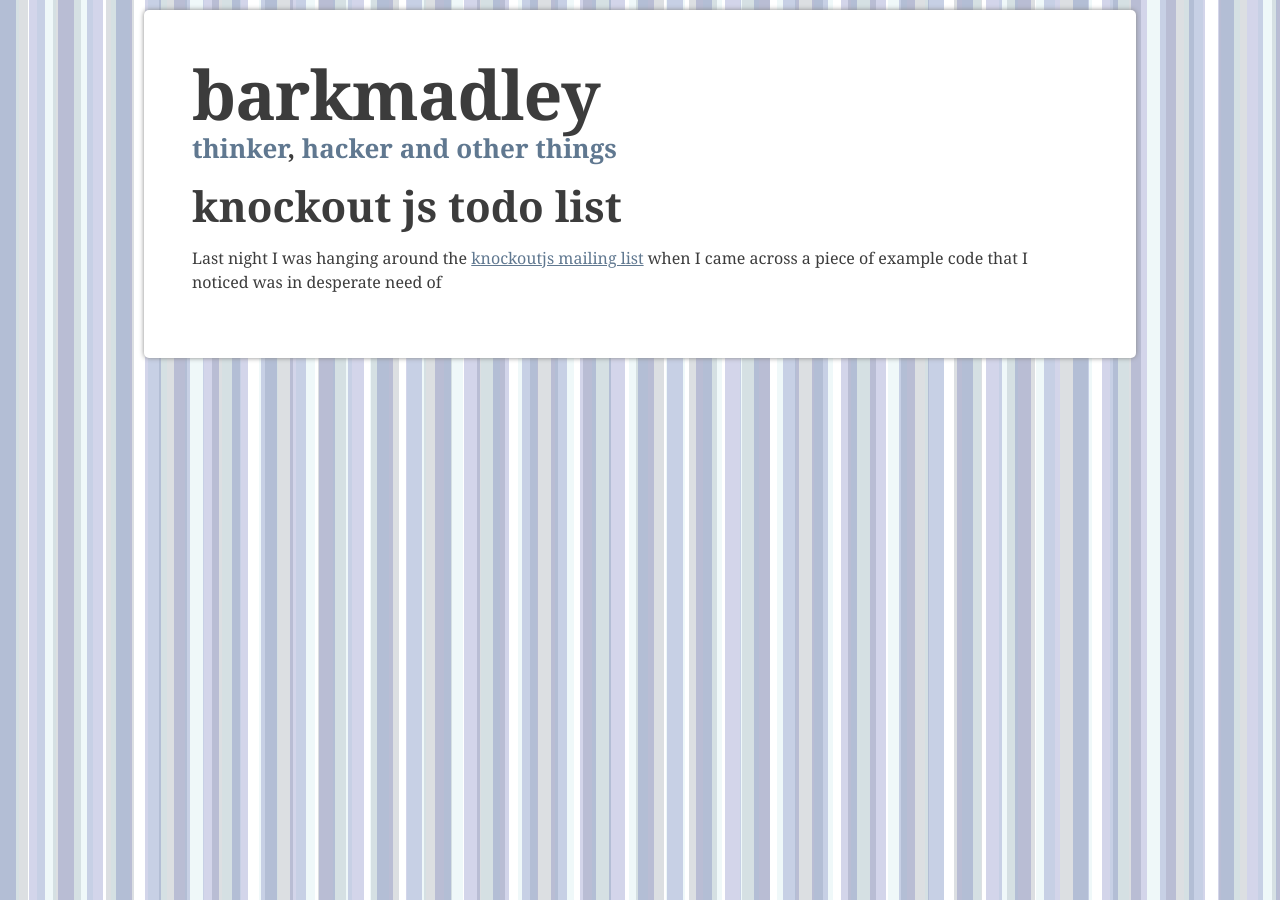
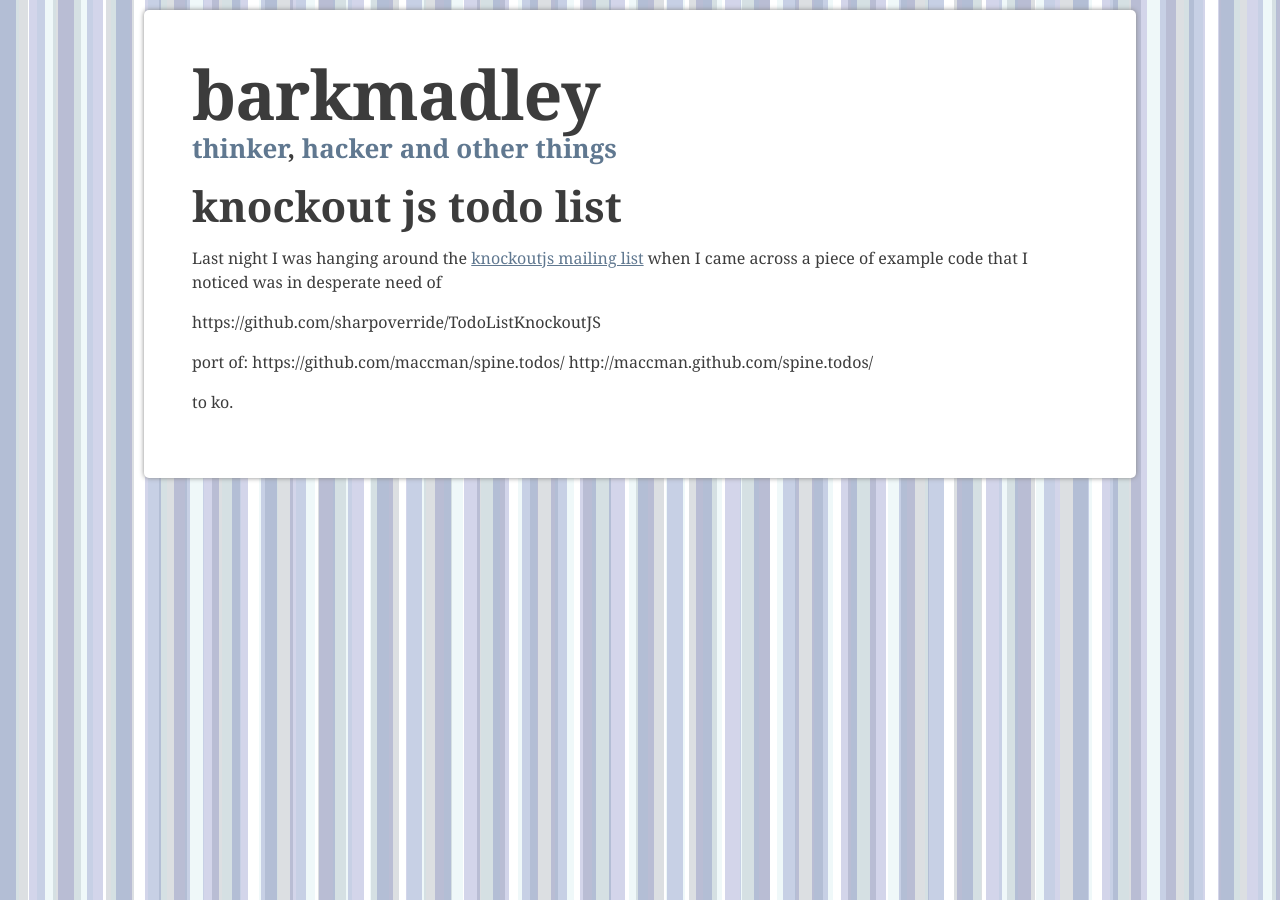
Before and after one commit to barkmadley/barkmadley.github.com, a Jekyll site: the page built from wip/knockoutjs-todo.md, in a window 1280 px wide. Built offline with Jekyll 4.4.1, drawn with Linux system fonts in a browser that asks for light colours; nearby versions of some CDN libraries; Markdown is read by kramdown in place of the engine named in the settings.

Commit message:
checkpoint

```diff
--- a/wip/knockoutjs-todo.md
+++ b/wip/knockoutjs-todo.md
@@ -6,3 +6,11 @@ title: knockout js todo list
 
 Last night I was hanging around the [knockoutjs mailing list](link) when I came
 across a piece of example code that I noticed was in desperate need of
+
+https://github.com/sharpoverride/TodoListKnockoutJS
+
+port of:
+https://github.com/maccman/spine.todos/
+http://maccman.github.com/spine.todos/
+
+to ko.
```
